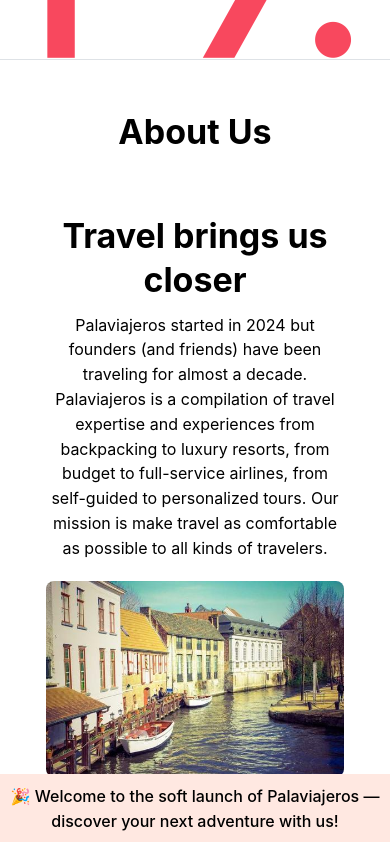
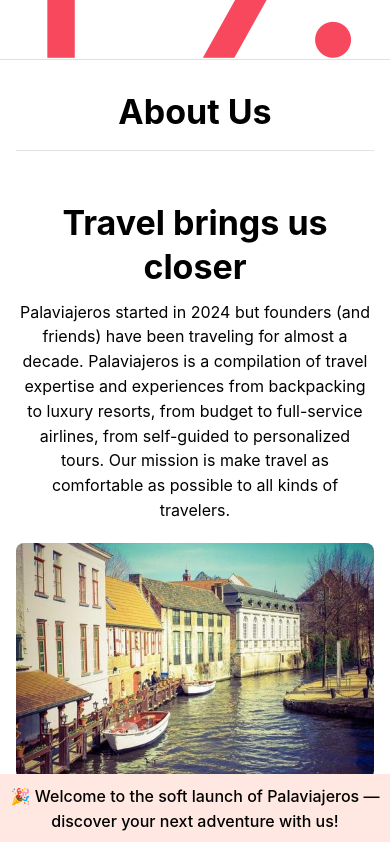
Before and after one commit to palaviajeros/palaviajeros-ui, a Next.js app: page /about in a window 390 px wide. Shown: the top 842 px of the page. Built offline with nearby package versions, Linux system fonts and the light colour scheme.

Commit message:
#167 Fixed about page styling in mobile

```diff
--- a/src/app/about/page.tsx
+++ b/src/app/about/page.tsx
@@ -1,5 +1,5 @@
 import React from "react";
-import { Title, Text, Image, Space, Flex, Container } from "@mantine/core";
+import { Title, Text, Image, Space, Flex, Container, Menu, Divider } from "@mantine/core";
 import { Metadata } from "next";
 
 export const metadata: Metadata = {
@@ -81,9 +81,10 @@ const About: React.FC = () => {
     },
   ];
   return (
-    <Container size="xl" p={{ base: "50px 30px", sm: "50px", lg: "100px 70px" }}>
-      <Title ta="center" mb={60}>
+    <Container size="xl" p={{ base: "30px 0px", sm: "30px 0px", lg: "100px 70px" }}>
+      <Title ta="center" mb={50}>
         About Us
+        <Divider my="md" />
       </Title>
       <Flex direction="column" gap={{ base: "50", lg: "100" }}>
         {contents.map((content, index) => (
```
